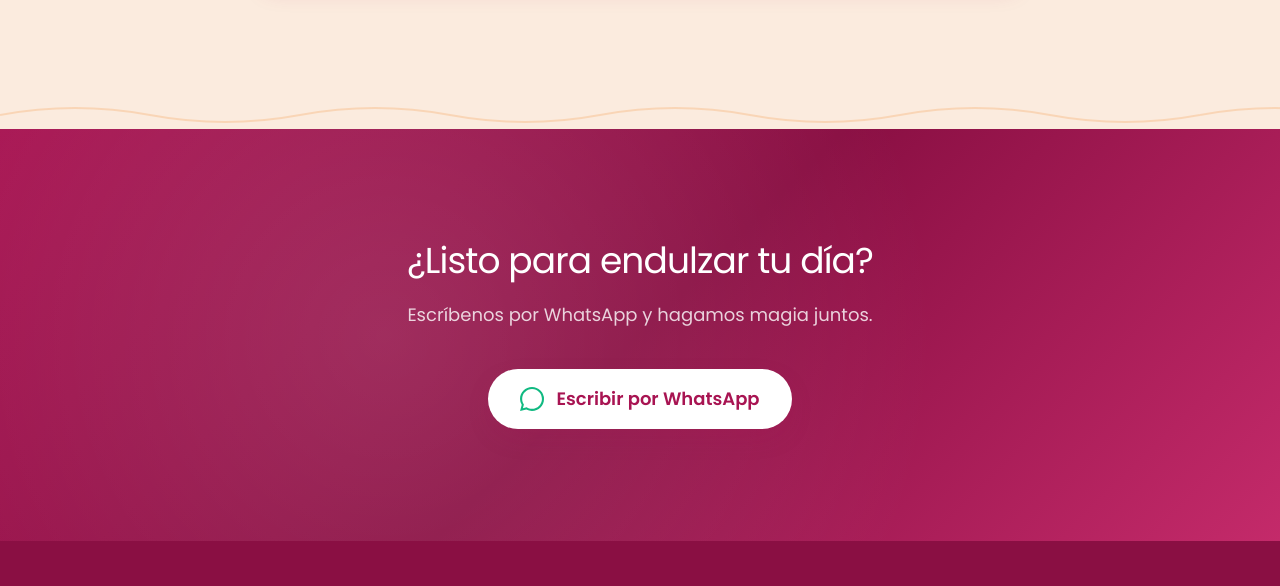
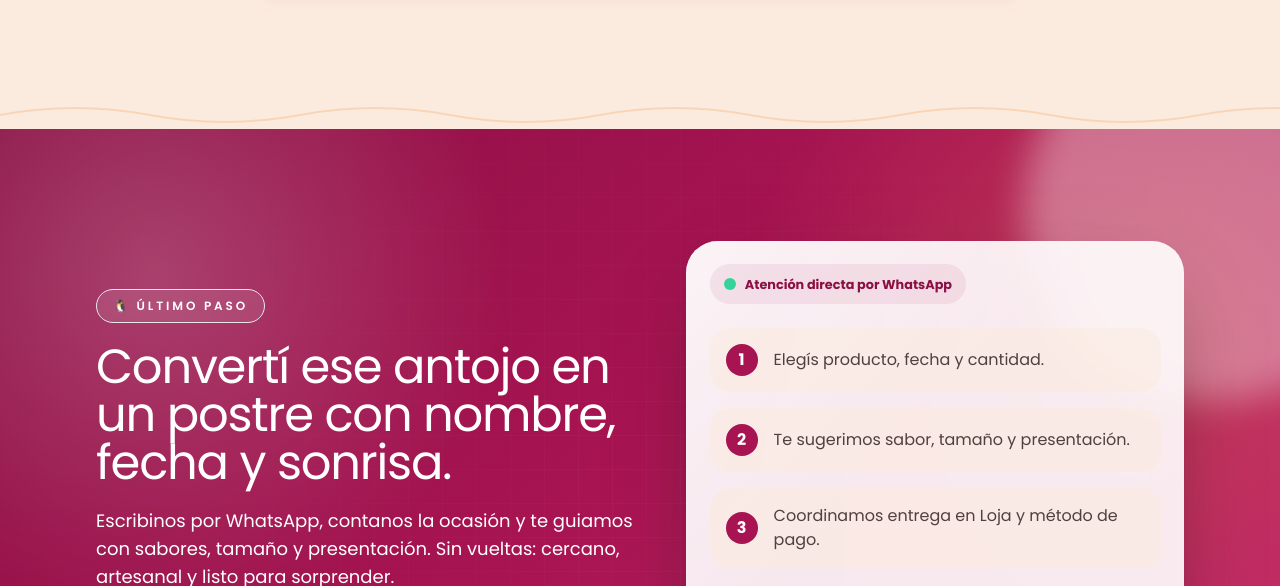
Before and after one commit to elhornodelpinguino/El-horno-del-pinguino-Landing-page, an Astro site: page / in a window 1280 px wide. Shown: the part 3330-3916 px from the top of the page. Built offline with nearby package versions, Linux system fonts and the light colour scheme; Astro itself is replaced by a stand-in of ours; no server answers.

Commit message:
feat: add mobile WhatsApp CTA

```diff
--- a/src/components/FinalCTA.astro
+++ b/src/components/FinalCTA.astro
@@ -1,26 +1,66 @@
 ---
 import { SITE, whatsappLink } from "~/lib/config";
+
+const orderLink = whatsappLink(`¡Hola ${SITE.name}! Quiero hacer un pedido artesanal. ¿Me ayudan a elegir?`);
 ---
 
-<section class="animate-on-scroll py-20 sm:py-28 bg-horno-gradient-strong relative overflow-hidden">
-  <div aria-hidden="true" class="absolute inset-0 bg-[radial-gradient(circle_at_30%_50%,rgba(255,255,255,0.12),transparent_60%)]"></div>
-  <div class="section relative z-10 text-center">
-    <h2 class="text-3xl sm:text-4xl text-white mb-5 leading-tight">
-      ¿Listo para endulzar tu día?
+<section class="final-cta animate-on-scroll relative overflow-hidden py-20 sm:py-28">
+  <div class="final-cta-orb final-cta-orb-left" aria-hidden="true"></div>
+  <div class="final-cta-orb final-cta-orb-right" aria-hidden="true"></div>
+
+  <div class="section relative z-10 grid items-center gap-10 lg:grid-cols-[1.05fr_0.95fr]">
+    <div class="text-white">
+      <span class="inline-flex items-center gap-2 rounded-full border border-white/18 bg-white/10 px-4 py-2 text-xs font-semibold uppercase tracking-[0.24em] text-white/78 backdrop-blur">
+        🐧 Último paso
+      </span>
+      <h2 class="mt-5 max-w-2xl text-3xl leading-tight text-white sm:text-5xl">
+        Convertí ese antojo en un postre con nombre, fecha y sonrisa.
       </h2>
-    <p class="text-white/80 text-lg max-w-xl mx-auto mb-10">
-      Escríbenos por WhatsApp y hagamos magia juntos.
+      <p class="mt-5 max-w-xl text-base leading-relaxed text-white/76 sm:text-lg">
+        Escribinos por WhatsApp, contanos la ocasión y te guiamos con sabores, tamaño y presentación. Sin vueltas: cercano, artesanal y listo para sorprender.
       </p>
+
+      <div class="mt-8 flex flex-wrap gap-3">
         <a
-      href={whatsappLink(`¡Hola ${SITE.name}! Quiero hacer un pedido.`)}
+          href={orderLink}
           target="_blank"
           rel="noopener"
-      class="inline-flex items-center gap-3 bg-white text-horno-magenta hover:bg-horno-cream rounded-full px-8 py-4 font-display font-semibold text-lg shadow-soft transition-all duration-300 hover:-translate-y-0.5"
+          class="inline-flex items-center gap-3 rounded-full bg-white px-7 py-4 font-display font-semibold text-horno-magenta shadow-soft transition-all duration-300 hover:-translate-y-0.5 hover:bg-horno-cream"
         >
-      <svg xmlns="http://www.w3.org/2000/svg" viewBox="0 0 24 24" fill="currentColor" class="h-6 w-6 text-emerald-500">
-        <path d="M.057 24l1.687-6.163A11.867 11.867 0 010 12C0 5.373 5.373 0 12 0c3.181 0 6.167 1.24 8.413 3.488A11.82 11.82 0 0124 12c0 6.627-5.373 12-12 12a11.86 11.86 0 01-5.7-1.452L.057 24zm6.597-3.807c1.676.995 3.276 1.591 5.392 1.592 5.448 0 9.886-4.434 9.889-9.885.002-5.462-4.415-9.89-9.881-9.892-5.452 0-9.887 4.434-9.889 9.884-.001 2.225.651 3.891 1.746 5.634l-.999 3.648 3.742-.981z"/>
+          <svg viewBox="0 0 32 32" fill="currentColor" class="h-6 w-6 text-emerald-500" aria-hidden="true">
+            <path d="M16.02 3.2A12.72 12.72 0 0 0 5.1 22.45L3.6 28.8l6.49-1.48A12.7 12.7 0 1 0 16.02 3.2Zm0 22.18c-1.98 0-3.82-.6-5.35-1.63l-.38-.25-3.84.88.9-3.76-.25-.39a9.47 9.47 0 1 1 8.92 5.15Zm5.46-7.07c-.3-.15-1.77-.87-2.04-.97-.27-.1-.47-.15-.67.15-.2.3-.77.97-.94 1.17-.17.2-.35.22-.65.07-.3-.15-1.26-.46-2.4-1.48-.89-.79-1.49-1.77-1.66-2.07-.17-.3-.02-.46.13-.61.13-.13.3-.35.45-.52.15-.17.2-.3.3-.5.1-.2.05-.37-.02-.52-.08-.15-.67-1.62-.92-2.22-.24-.58-.49-.5-.67-.51h-.57c-.2 0-.52.07-.79.37-.27.3-1.04 1.02-1.04 2.49s1.07 2.89 1.22 3.09c.15.2 2.11 3.22 5.1 4.51.71.31 1.27.49 1.71.63.72.23 1.37.2 1.88.12.57-.09 1.77-.72 2.02-1.42.25-.7.25-1.3.17-1.42-.07-.13-.27-.2-.57-.35Z" />
           </svg>
-      Escribir por WhatsApp
+          Pedir por WhatsApp
+        </a>
+        <a href="#catalogo" class="inline-flex items-center justify-center rounded-full border border-white/22 px-7 py-4 font-display font-semibold text-white transition hover:bg-white/10">
+          Ver catálogo
         </a>
       </div>
+    </div>
+
+    <div class="final-cta-card">
+      <div class="final-cta-card-header">
+        <span class="h-3 w-3 rounded-full bg-emerald-400"></span>
+        Atención directa por WhatsApp
+      </div>
+      <div class="mt-6 space-y-4">
+        <div class="final-cta-step">
+          <span>1</span>
+          <p>Elegís producto, fecha y cantidad.</p>
+        </div>
+        <div class="final-cta-step">
+          <span>2</span>
+          <p>Te sugerimos sabor, tamaño y presentación.</p>
+        </div>
+        <div class="final-cta-step">
+          <span>3</span>
+          <p>Coordinamos entrega en Loja y método de pago.</p>
+        </div>
+      </div>
+      <div class="mt-6 rounded-3xl bg-horno-cream p-5 text-horno-magentaDeep">
+        <p class="text-sm font-semibold uppercase tracking-[0.18em] text-horno-magenta/70">Mensaje sugerido</p>
+        <p class="mt-2 text-sm leading-relaxed">“Hola, quiero un postre para una ocasión especial. ¿Me ayudan a elegir?”</p>
+      </div>
+    </div>
+  </div>
 </section>
--- /dev/null
+++ b/src/components/StickyWhatsApp.astro
@@ -0,0 +1,23 @@
+---
+import { SITE, whatsappLink } from "~/lib/config";
+
+const message = `¡Hola ${SITE.name}! Vi su web y quiero hacer un pedido.`;
+---
+
+<a
+  href={whatsappLink(message)}
+  target="_blank"
+  rel="noopener"
+  class="sticky-whatsapp md:hidden"
+  aria-label="Hacer pedido por WhatsApp"
+>
+  <span class="sticky-whatsapp-icon" aria-hidden="true">
+    <svg viewBox="0 0 32 32" fill="currentColor" class="h-6 w-6">
+      <path d="M16.02 3.2A12.72 12.72 0 0 0 5.1 22.45L3.6 28.8l6.49-1.48A12.7 12.7 0 1 0 16.02 3.2Zm0 22.18c-1.98 0-3.82-.6-5.35-1.63l-.38-.25-3.84.88.9-3.76-.25-.39a9.47 9.47 0 1 1 8.92 5.15Zm5.46-7.07c-.3-.15-1.77-.87-2.04-.97-.27-.1-.47-.15-.67.15-.2.3-.77.97-.94 1.17-.17.2-.35.22-.65.07-.3-.15-1.26-.46-2.4-1.48-.89-.79-1.49-1.77-1.66-2.07-.17-.3-.02-.46.13-.61.13-.13.3-.35.45-.52.15-.17.2-.3.3-.5.1-.2.05-.37-.02-.52-.08-.15-.67-1.62-.92-2.22-.24-.58-.49-.5-.67-.51h-.57c-.2 0-.52.07-.79.37-.27.3-1.04 1.02-1.04 2.49s1.07 2.89 1.22 3.09c.15.2 2.11 3.22 5.1 4.51.71.31 1.27.49 1.71.63.72.23 1.37.2 1.88.12.57-.09 1.77-.72 2.02-1.42.25-.7.25-1.3.17-1.42-.07-.13-.27-.2-.57-.35Z" />
+    </svg>
+  </span>
+  <span>
+    <span class="block text-[11px] font-medium leading-none text-white/80">Pedido rápido</span>
+    <span class="block font-display text-sm leading-tight">WhatsApp</span>
+  </span>
+</a>
--- a/src/pages/index.astro
+++ b/src/pages/index.astro
@@ -10,6 +10,7 @@
 import FAQ from "~/components/FAQ.astro";
 import FinalCTA from "~/components/FinalCTA.astro";
 import Contact from "~/components/Contact.astro";
+import StickyWhatsApp from "~/components/StickyWhatsApp.astro";
 import ErrorBoundary from "~/components/ErrorBoundary.astro";
 import { getOrganization, getProducts, loadFallback } from "~/lib/api";
 import type { Organization, Product } from "~/lib/api";
@@ -86,6 +87,7 @@
     <FinalCTA />
     <Contact />
   </main>
+  <StickyWhatsApp />
 
   <script>
     import "~/scripts/scroll-animations.js";
--- a/src/styles/global.css
+++ b/src/styles/global.css
@@ -252,7 +252,7 @@
   background-position: 0 0;
   image-rendering: pixelated;
   image-rendering: crisp-edges;
-  animation: penguin-mix 0.6s steps(4, end) infinite;
+  animation: penguin-mix 0.7s steps(3, end) 1 both;
   animation-play-state: running;
 }
 
@@ -273,7 +273,7 @@
     background-position: 0 0;
   }
   to {
-    background-position: calc(var(--sprite-display) * -4) 0;
+    background-position: calc(var(--sprite-display) * -3) 0;
   }
 }
 
@@ -290,7 +290,7 @@
   }
 
   .penguin-sprite {
-    animation: penguin-mix 0.6s steps(4, end) infinite;
+    animation: penguin-mix 0.7s steps(3, end) 1 both;
     animation-play-state: paused;
     background-position: 0 0;
   }
@@ -306,3 +306,157 @@
   background-repeat: repeat-x;
   opacity: 0.7;
 }
+
+/* ============================================
+   Final CTA + Sticky WhatsApp
+   ============================================ */
+
+.final-cta {
+  background:
+    radial-gradient(circle at 12% 20%, rgba(255, 255, 255, 0.2), transparent 22rem),
+    radial-gradient(circle at 88% 28%, rgba(244, 157, 80, 0.24), transparent 24rem),
+    linear-gradient(135deg, #8a0f43 0%, #a81452 48%, #c42a6a 100%);
+}
+
+.final-cta::before {
+  content: "";
+  position: absolute;
+  inset: 0;
+  opacity: 0.2;
+  pointer-events: none;
+  background-image:
+    linear-gradient(rgba(255, 255, 255, 0.14) 1px, transparent 1px),
+    linear-gradient(90deg, rgba(255, 255, 255, 0.14) 1px, transparent 1px);
+  background-size: 34px 34px;
+  mask-image: radial-gradient(circle at 50% 48%, black, transparent 72%);
+}
+
+.final-cta-orb {
+  position: absolute;
+  border-radius: 9999px;
+  filter: blur(18px);
+  opacity: 0.34;
+  pointer-events: none;
+}
+
+.final-cta-orb-left {
+  left: -6rem;
+  bottom: -7rem;
+  width: 20rem;
+  height: 20rem;
+  background: #f49d50;
+}
+
+.final-cta-orb-right {
+  right: -8rem;
+  top: -7rem;
+  width: 24rem;
+  height: 24rem;
+  background: #ffffff;
+}
+
+.final-cta-card {
+  position: relative;
+  border: 1px solid rgba(255, 255, 255, 0.18);
+  border-radius: 2rem;
+  background: rgba(255, 255, 255, 0.9);
+  box-shadow: 0 30px 80px -34px rgba(45, 26, 26, 0.72);
+  padding: 1.4rem;
+  backdrop-filter: blur(16px);
+}
+
+.final-cta-card::before {
+  content: "";
+  position: absolute;
+  inset: -1px;
+  border-radius: inherit;
+  pointer-events: none;
+  background: linear-gradient(135deg, rgba(255, 255, 255, 0.5), transparent 42%);
+}
+
+.final-cta-card-header {
+  position: relative;
+  display: inline-flex;
+  align-items: center;
+  gap: 0.55rem;
+  border-radius: 9999px;
+  background: rgba(168, 20, 82, 0.08);
+  color: #8a0f43;
+  padding: 0.65rem 0.9rem;
+  font-size: 0.8rem;
+  font-weight: 700;
+}
+
+.final-cta-step {
+  position: relative;
+  display: flex;
+  align-items: center;
+  gap: 1rem;
+  border-radius: 1.25rem;
+  background: rgba(251, 235, 222, 0.55);
+  padding: 1rem;
+  color: rgba(45, 26, 26, 0.82);
+}
+
+.final-cta-step span {
+  display: grid;
+  flex: 0 0 auto;
+  width: 2rem;
+  height: 2rem;
+  place-items: center;
+  border-radius: 9999px;
+  background: #a81452;
+  color: white;
+  font-weight: 800;
+}
+
+.sticky-whatsapp {
+  position: fixed;
+  z-index: 50;
+  left: 1rem;
+  right: 1rem;
+  bottom: calc(1rem + env(safe-area-inset-bottom));
+  display: flex;
+  align-items: center;
+  justify-content: center;
+  gap: 0.75rem;
+  border-radius: 9999px;
+  background: linear-gradient(135deg, #25d366, #128c7e);
+  color: white;
+  padding: 0.85rem 1.1rem;
+  box-shadow: 0 18px 44px -18px rgba(18, 140, 126, 0.9);
+  transform: translateZ(0);
+  animation: sticky-whatsapp-in 500ms ease-out 900ms both;
+}
+
+.sticky-whatsapp-icon {
+  display: grid;
+  width: 2.35rem;
+  height: 2.35rem;
+  place-items: center;
+  border-radius: 9999px;
+  background: rgba(255, 255, 255, 0.18);
+}
+
+@keyframes sticky-whatsapp-in {
+  from {
+    opacity: 0;
+    transform: translateY(18px) scale(0.96);
+  }
+  to {
+    opacity: 1;
+    transform: translateY(0) scale(1);
+  }
+}
+
+@media (prefers-reduced-motion: reduce) {
+  .sticky-whatsapp {
+    animation: none;
+  }
+}
+
+@media (min-width: 768px) {
+  .sticky-whatsapp {
+    display: none;
+  }
+}
```
Lines whose indentation alone changed are shown as unchanged.
